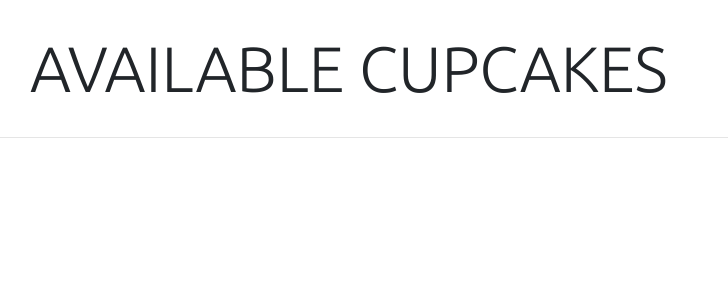
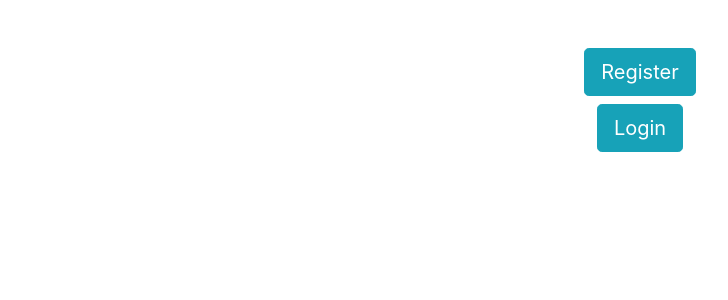
Before and after one commit to LouisGaravaglia/Flask-Feedback, a Flask app: template templates/index.html in a window 1280 px wide. Shown: the part 56-356 px from the top of the page, without its empty margins (0-728 px from the left). Run offline with Flask 2, Linux system fonts and the light colour scheme; the template is opened without the code that fills it, so the values that code supplies are empty; some libraries are stand-ins or nearby versions.

Commit message:
fixed register/login buttons

```diff
--- a/app.py
+++ b/app.py
@@ -1,11 +1,12 @@
-from flask import Flask, render_template, flash, redirect, render_template, request, jsonify
+from flask import Flask, render_template, flash, redirect, render_template, request, jsonify, session
 from flask_debugtoolbar import DebugToolbarExtension
 from models import db, connect_db, User
 from flask_cors import CORS
 from forms import AddUserForm
+from flask_bcrypt import Bcrypt
 
 
-
+bcrypt = Bcrypt()
 
 app = Flask(__name__)
 CORS(app)
@@ -46,7 +47,8 @@ def show_home():
     """Show homepage."""
 
 
-    return redirect("/register")
+    return render_template(
+            "index.html")
 
 
 @app.route("/register", methods=["GET", "POST"])
@@ -62,9 +64,10 @@ def register_user():
         first_name = form.first_name.data
         last_name = form.last_name.data
 
-        new_user = User(username=username, password=password, email=email, first_name=first_name, last_name=last_name)
+        new_user = User.register(username, password, email, first_name, last_name)
         db.session.add(new_user)
         db.session.commit()
+        session["user_id"] = new_user.id
         flash(f"{username} is now registered!", "success")
         return redirect("/secret")
 
@@ -77,11 +80,41 @@ def register_user():
 @app.route("/secret")
 def show_secret():
     """Show the secret."""
+    if "user_id" not in session:
+        flash(f"You do not have permission to view this content. Please login first", "error")
+        return redirect("/login")
+    else:
+        return render_template("secret.html")
 
 
-    return render_template("secret.html")
+@app.route("/login", methods=["GET", "POST"])
+def login_user():
+    """Show login user form; handle logging in user."""
 
+    form = AddUserForm()
 
+    if form.validate_on_submit():
+        username = form.username.data
+        password = form.password.data
+
+        user = User.authenticate(username, password)
+        session["user_id"] = user.id
+
+        if user:
+            flash(f"Welcome back {username}!", "success")
+            return redirect("/secret")
+
+        else:
+            form.username.errors = ["Invalid Username/Password"]
+
+    return render_template("login.html", form=form)
+
+@app.route("/logout")
+def logout():
+    """Log out the user."""
+    session.pop("user_id")
+
+    return redirect("/")
 
 # @app.route("/api/cupcakes")
 # def get_all_cupcakes():
--- a/templates/index.html
+++ b/templates/index.html
@@ -4,9 +4,40 @@
 {% block content %}
 
 <section class="pets">
-  <h1 class="home-header">AVAILABLE CUPCAKES</h1>
-  <hr />
-  <br />
+
+ {% if 'user_id' not in session %}
+ <div class="container mt-5">
+  <div class="row justify-content-md-center">
+    <div class="col-md-auto">
+    <a class="btn btn-lg btn-info login" href="/register">Register</a>
+    </div>
+   </div>
+  </div>
+  <div class="container mt-2">
+  <div class="row justify-content-md-center">
+    <div class="col-md-auto">
+    <a class="btn btn-lg btn-info login" href="/login">Login</a>
+    </div>
+   </div>
+  </div>
+ {% endif %}
+
+  {% if 'user_id' in session %}
+   <div class="container mt-5">
+  <div class="row justify-content-md-center">
+    <div class="col-md-auto">
+    <a class="btn btn-lg btn-info login" href="/logout">Logout</a>
+        </div>
+   </div>
+  </div>
+    <div class="container mt-2">
+  <div class="row justify-content-md-center">
+    <div class="col-md-auto">
+    <a class="btn btn-lg btn-info login" href="/secret">View Secret</a>
+      </div>
+   </div>
+  </div>
+ {% endif %}
 
 
 
--- a/templates/register.html
+++ b/templates/register.html
@@ -23,11 +23,15 @@ content %}
         <small class="form-text text-danger">{{ form.password.errors }}</small>
       {% endif %}
 </div>
+
+<div class="form-group">
       {{ form.email.label }}
       {{ form.email(class_="form-control") }}
       {% if form.email.errors %}
         <small class="form-text text-danger">{{ form.email.errors }}</small>
       {% endif %}
+</div>
+
 <div class="form-group">
       {{ form.first_name.label }}
       {{ form.first_name(class_="form-control") }}
```
Also changed, not shown: models.py (+22 -0 lines), templates/login.html (+42 -0 lines), static/style.css (line endings or trailing spaces).
